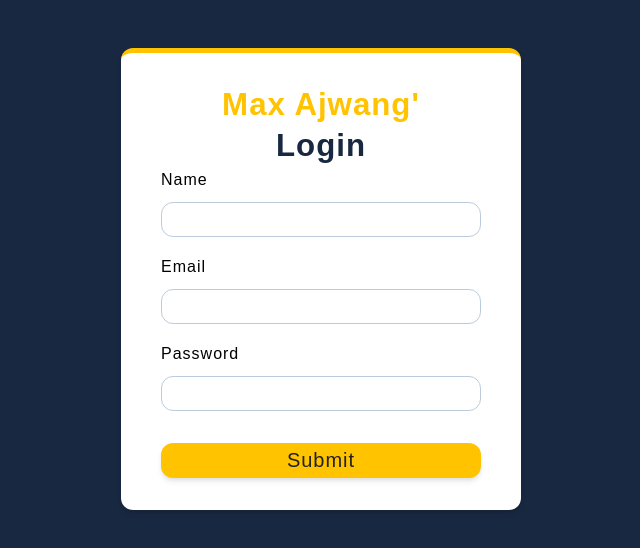
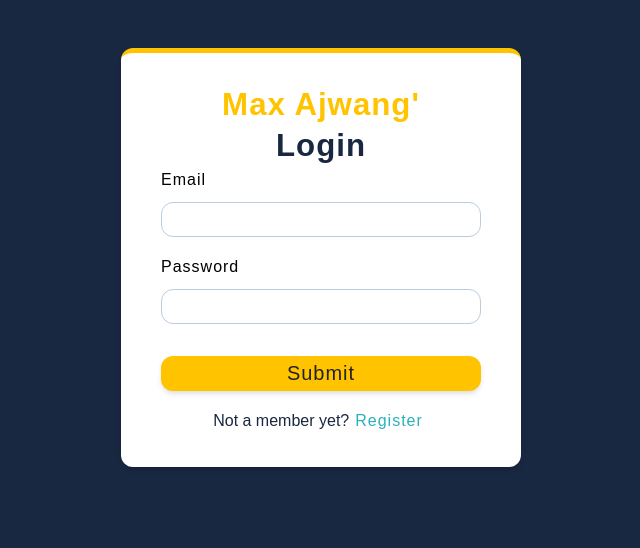
Before and after one commit to max-ajwang/MERN-stack-REST-API, a React (Create React App) app in the folder client/: page /register in a window 1280 px wide. Shown: the top 548 px of the page, without its empty margins (319-959 px from the left). Built offline with nearby package versions, Linux system fonts and the light colour scheme.

Commit message:
Toggle Member

```diff
--- a/client/src/assets/wrappers/RegisterPage.js
+++ b/client/src/assets/wrappers/RegisterPage.js
@@ -28,6 +28,7 @@
     margin: 0;
     margin-top: 1rem;
     text-align: center;
+    color: var(--navy-blue);
   }
 
   .btn {
--- a/client/src/pages/Register.js
+++ b/client/src/pages/Register.js
@@ -14,6 +14,10 @@
   const [values, setValues] = useState(initialState)
   //global state and useNavigate
 
+  const toggleMember = () => {
+    setValues({...values, isMember: !values.isMember})
+  }
+
   const handleChange = (e) => {
     console.log(e.target)
   }
@@ -27,10 +31,15 @@
     <Wrapper>
       <form className='form' onSubmit={onSubmit}>
         <Logo />
-        <h3>Login</h3>
+        <h3>{values.isMember ? 'Login' : 'Register'}</h3>
         {values.showAlert && <Alert />}
+
         {/*name input*/}
-        <FormRow type='text' name='name' value={values.name} handleChange={handleChange}/>
+        {!values.isMember && (
+          <FormRow type='text' name='name' value={values.name} handleChange={handleChange}/>
+        )
+        }
+
         {/*email input*/}
         <FormRow type='email' name='email' value={values.email} handleChange={handleChange}/>
         {/*password input*/}
@@ -38,6 +47,12 @@
         <button type='submit' className='btn btn-block'>
           Submit
         </button>
+        <p>
+          {values.isMember ? 'Not a member yet?' : 'Already a member?'}
+          <button type='button' onClick={toggleMember} className='member-btn'>
+            {values.isMember ? 'Register' : 'Login'}
+          </button>
+        </p>
       </form>
     </Wrapper>
   )
```
